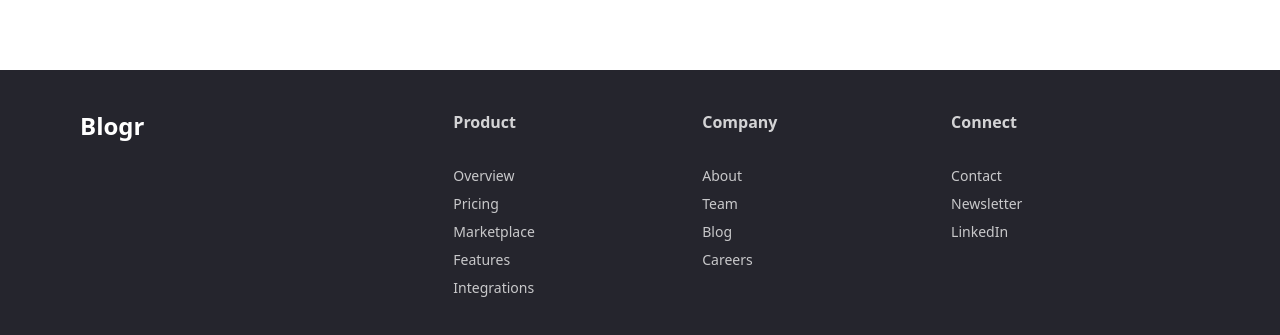
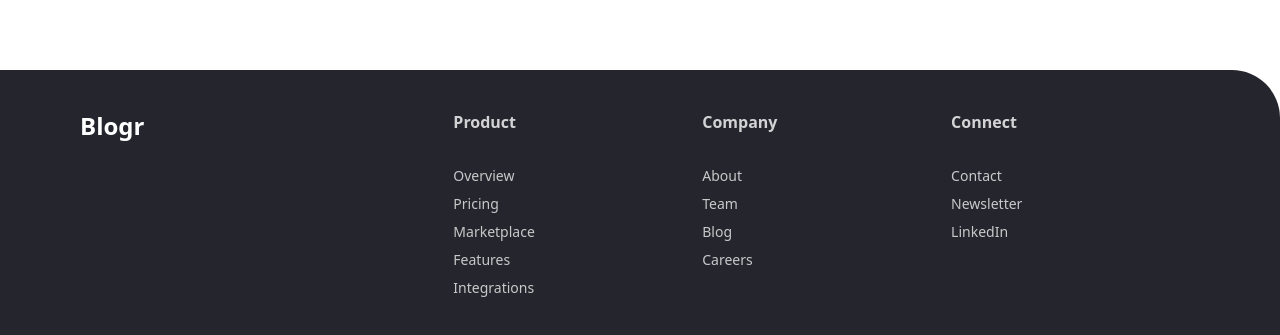
Before and after one commit to rahulkhimsuriya/frontendmentor-blogr-landing-page, a Vue app: page / in a window 1280 px wide. Shown: the part 2326-2661 px from the top of the page. Built offline with nearby package versions, Linux system fonts and the light colour scheme.

Commit message:
add border radius for footer

```diff
--- a/src/components/AppFooter.vue
+++ b/src/components/AppFooter.vue
@@ -67,4 +67,8 @@ export default {
 }
 </script>
 
-<style scoped></style>
+<style scoped>
+footer {
+  border-top-right-radius: 3rem;
+}
+</style>
```
